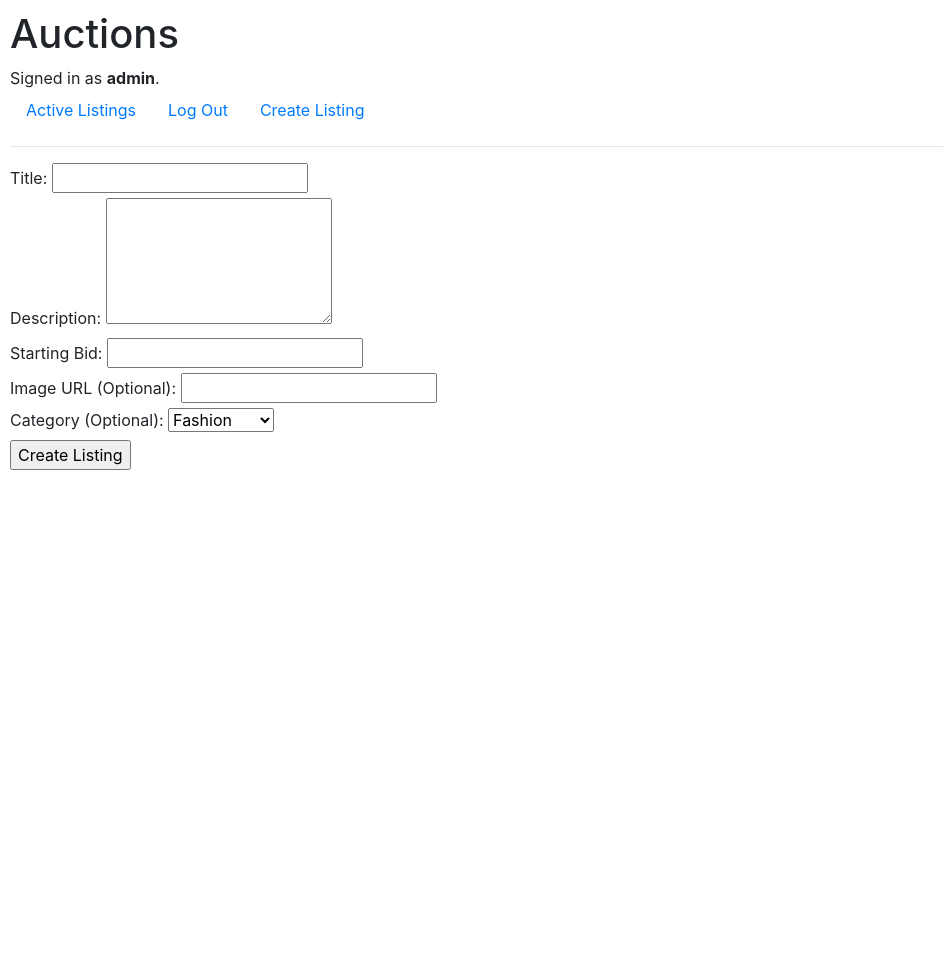
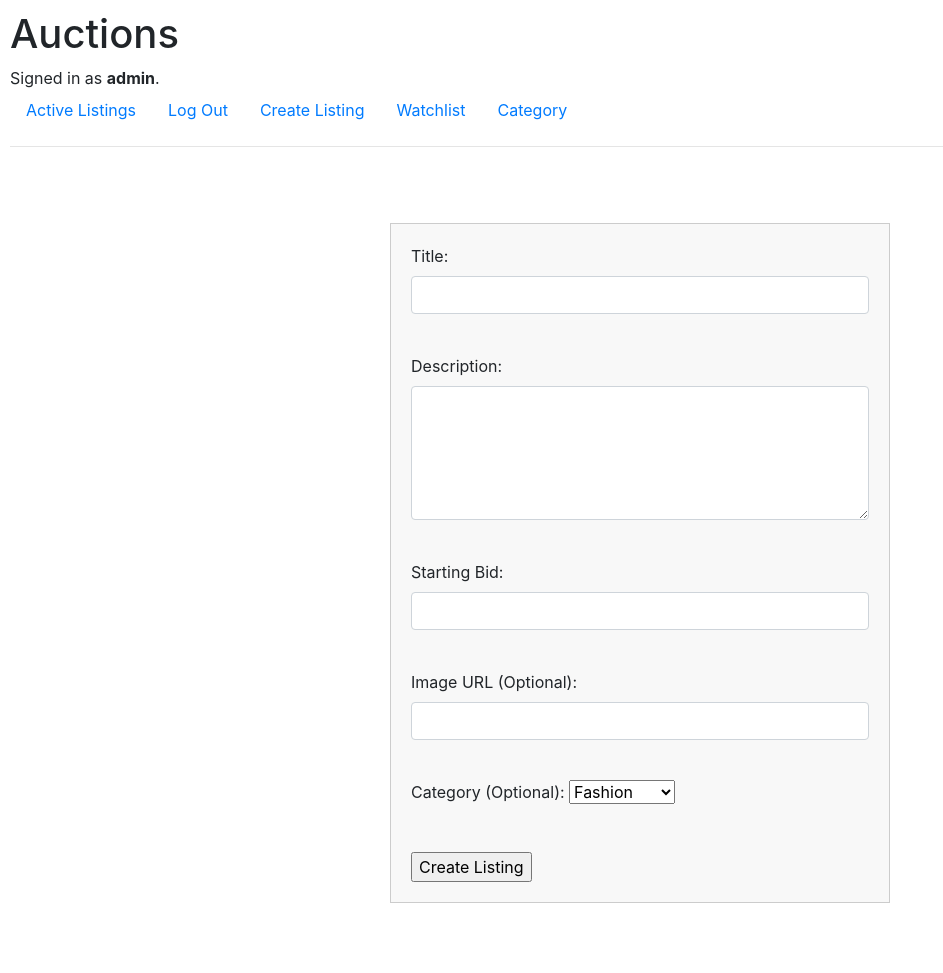
Before and after one commit to Wilsonabdiel/commerce, a Django app: page /create_listing/ in a window 1280 px wide. Shown: the whole page, without its empty margins (0-943 px from the left). Before the commit the page ends 470 px from the top, so only its background shows below. Run offline with Django 3.2, Linux system fonts and the light colour scheme; a user stored in the database is signed in; some libraries are stand-ins or nearby versions.

Commit message:
feat:create page styled

```diff
--- a/auctions/static/auctions/styles.css
+++ b/auctions/static/auctions/styles.css
@@ -1,3 +1,19 @@
 body {
     padding: 10px;
 }
+.bood{
+   margin: 0;
+            padding: 0;
+            height: 100vh; /* 100% of the viewport height */
+            display: flex;
+            justify-content: center;
+            align-items: center;
+}
+
+.createform{
+    width: 500px;
+
+            padding: 20px;
+            border: 1px solid #ccc;
+            background-color: #f8f8f8;
+}
--- a/auctions/templates/auctions/create_listing.html
+++ b/auctions/templates/auctions/create_listing.html
@@ -1,21 +1,38 @@
 {% extends "auctions/layout.html" %}
 
 {% block body %}
+    <section class="bood">
+        <section class="createform">
     <form method="post">
         {% csrf_token %}
-    <label for="title">Title:</label>
-    <input type="text" id="title" name="title" required>
+    {#    <div class="mb-3">#}
+    {#    <label for="exampleInputEmail1" class="form-label">Email address</label>#}
+    {#    <input type="email" class="form-control" id="exampleInputEmail1" aria-describedby="emailHelp">#}
+    {#    <div id="emailHelp" class="form-text">We'll never share your email with anyone else.</div>#}
+    {#  </div>#}
+         <div class="mb-3">
+        <label  class="form-label" for="title">Title:</label>
+        <input type="text" class="form-control" id="title" name="title" required>
+        </div>
              <br>
-    <label for="description">Description:</label>
-    <textarea id="description" name="description" rows="5" required></textarea>
+        <div class="mb-3">
+        <label class="form-label" for="description">Description:</label>
+        <textarea id="description" class="form-control" name="description" rows="5" required></textarea>
+        </div>
             <br>
-    <label for="starting_bid">Starting Bid:</label>
-    <input type="number" id="starting_bid" name="starting_bid" step="0.01" min="0" required>
+
+            <div class="mb-3">
+        <label class="form-label" for="starting_bid">Starting Bid:</label>
+        <input type="number" id="starting_bid" class="form-control" name="starting_bid" step="0.01" min="0" required>
+        </div>
                 <br>
-    <label for="image_url">Image URL (Optional):</label>
-    <input type="url" id="image_url" name="image_url">
+                <div class="mb-3">
+        <label class="form-label" for="image_url">Image URL (Optional):</label>
+        <input type="url" id="image_url" class="form-control" name="image_url">
+        </div>
                     <br>
-    <label for="category">Category (Optional):</label>
+                    <div class="mb-3">
+        <label class="form-label"for="category">Category (Optional):</label>
         <select id="category" name="category">
             <option value="fashion">Fashion</option>
             <option value="toys">Toys</option>
@@ -23,8 +40,11 @@
             <option value="home">Home</option>
             <option value="other">Other</option>
         </select>
+        </div>
                         <br>
         <input type="submit" value="Create Listing">
     </form>
+    </section>
+</section>
 
 {% endblock %}
--- a/auctions/templates/auctions/layout.html
+++ b/auctions/templates/auctions/layout.html
@@ -26,7 +26,13 @@
                 </li>
                 <li class="nav-item">
                     <a class="nav-link" href="{% url 'create_listing' %}">Create Listing</a>
+                </li> <li class="nav-item">
+                    <a class="nav-link" href="{% url 'watchlist' %}">Watchlist</a>
                 </li>
+                </li> <li class="nav-item">
+                    <a class="nav-link" href="{% url 'category' %}">Category</a>
+                </li>
+
 
             {% else %}
                 <li class="nav-item">
--- a/auctions/urls.py
+++ b/auctions/urls.py
@@ -7,5 +7,7 @@ urlpatterns = [
     path("login", views.login_view, name="login"),
     path("logout", views.logout_view, name="logout"),
     path("register", views.register, name="register"),
-    path("create_listing/", views.create_listing, name="create_listing")
+    path("create_listing/", views.create_listing, name="create_listing"),
+    path("watchlist/", views.watchlist, name="watchlist"),
+    path("category/", views.categories, name="category"),
 ]
--- a/auctions/views.py
+++ b/auctions/views.py
@@ -30,6 +30,35 @@ def all_active_listings(request):
     }
 
     return render(request, 'auctions/index.html', context)
+
+
+@login_required
+
+def watchlist(request):
+    watchlist_listings = request.user.watchlist.all()
+
+    context = {
+        'watchlist_listings': watchlist_listings
+    }
+
+    return render(request, 'auctions/watchlist.html', context)
+
+def categories(request):
+    # categories = CATEGORIES GEt Categories
+    selected_category = request.GET.get('category', None)
+
+    if selected_category:
+        active_listings = AuctionListing.objects.filter(end_time__gt=datetime.datetime.now(), category=selected_category)
+    else:
+        active_listings = AuctionListing.objects.filter(end_time__gt=datetime.datetime.now())
+
+    context = {
+        'categories': categories,
+        'selected_category': selected_category,
+        'active_listings': active_listings
+    }
+
+    return render(request, 'auctions/categories.html', context)
 
 @login_required
 def create_listing(request):
```
Also changed, not shown: auctions/templates/auctions/categories.html (added, +37 -0 lines), auctions/templates/auctions/watchlist.html (added, +16 -0 lines), db.sqlite3. Lines whose indentation alone changed are shown as unchanged.
